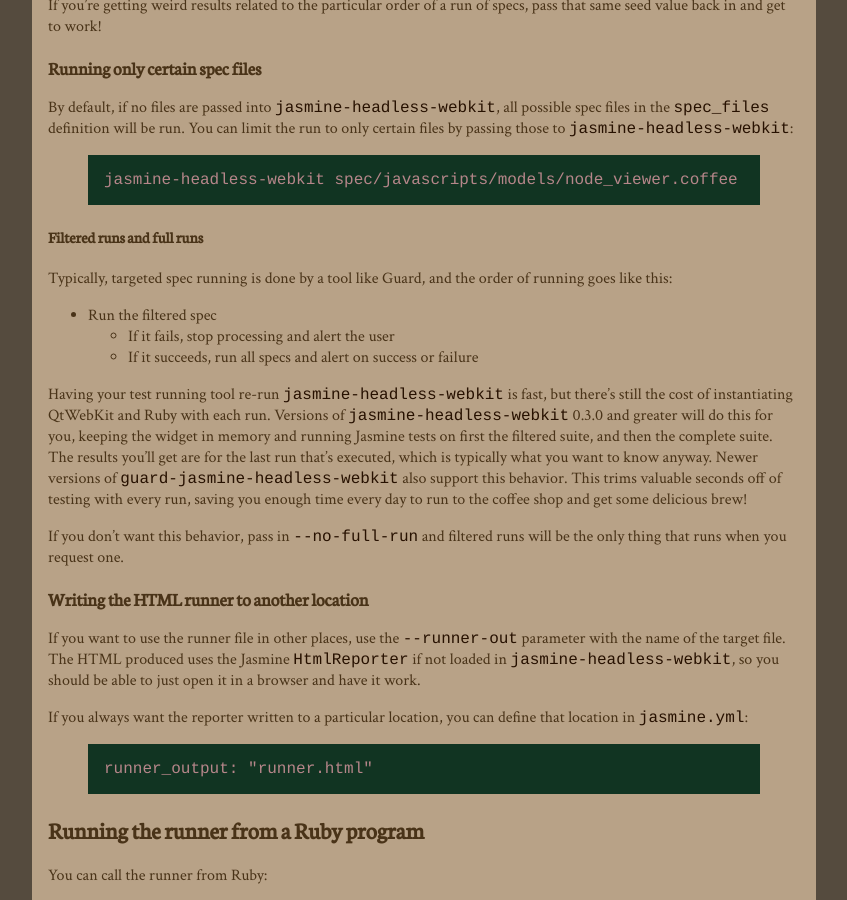
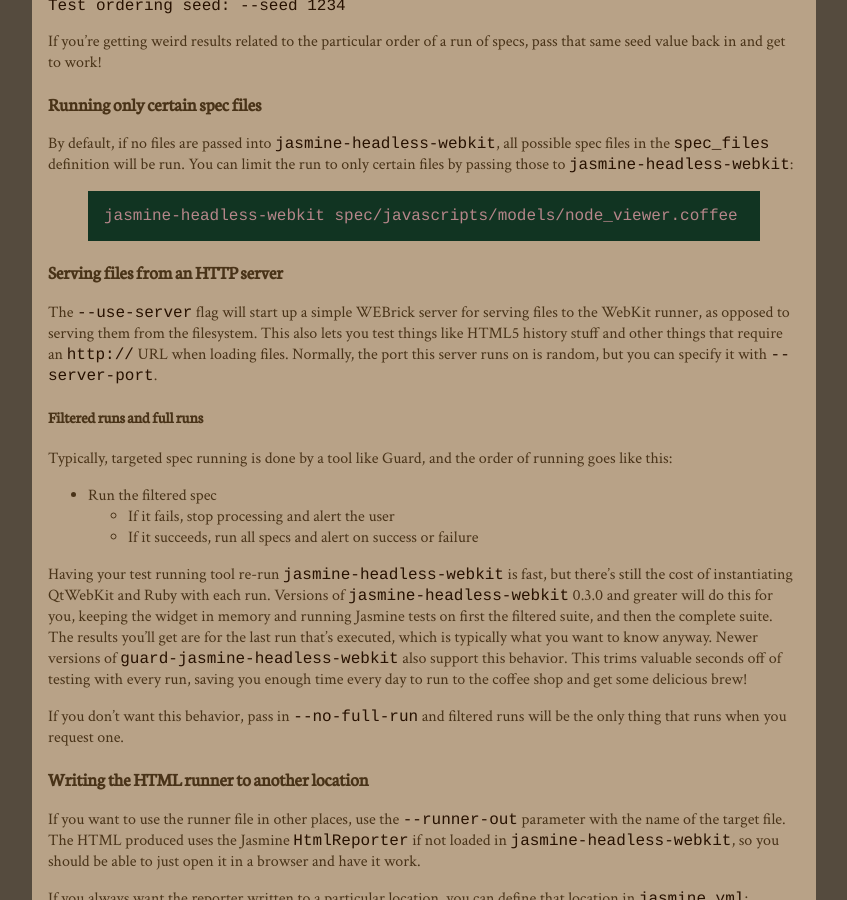
Before and after one commit to johnbintz/jasmine-headless-webkit, a Jekyll site: the page built from index.md, in a window 1280 px wide and 900 px high, scrolled down 8225 px. Shown: the whole window, without its empty margins (216-1063 px from the left). Built offline with Jekyll 4.4.1, drawn with Linux system fonts in a browser that asks for light colours; Markdown is read by kramdown in place of the engine named in the settings; some of the changed text lies outside the part shown.

Commit message:
small updates

```diff
--- a/index.md
+++ b/index.md
@@ -331,6 +331,8 @@
                         [ -l / --list ]
                         [ --report <report file> ]
                         [ --runner-out <html file> ]
+                        [ --use-server ]
+                        [ --server-port <port number> ]
                         [ -j / --jasmine-config <path to jasmine.yml> ]
                         [ --seed <random seed> ]
                         <spec files to run>
@@ -405,6 +407,12 @@
 {% highlight bash %}
 jasmine-headless-webkit spec/javascripts/models/node_viewer.coffee
 {% endhighlight %}
+
+### Serving files from an HTTP server
+
+The `--use-server` flag will start up a simple WEBrick server for serving files to the WebKit runner, as opposed to serving
+them from the filesystem. This also lets you test things like HTML5 history stuff and other things that require an `http://`
+URL when loading files. Normally, the port this server runs on is random, but you can specify it with `--server-port`.
 
 #### Filtered runs and full runs
 
```
Also changed, not shown: 1 other file.
